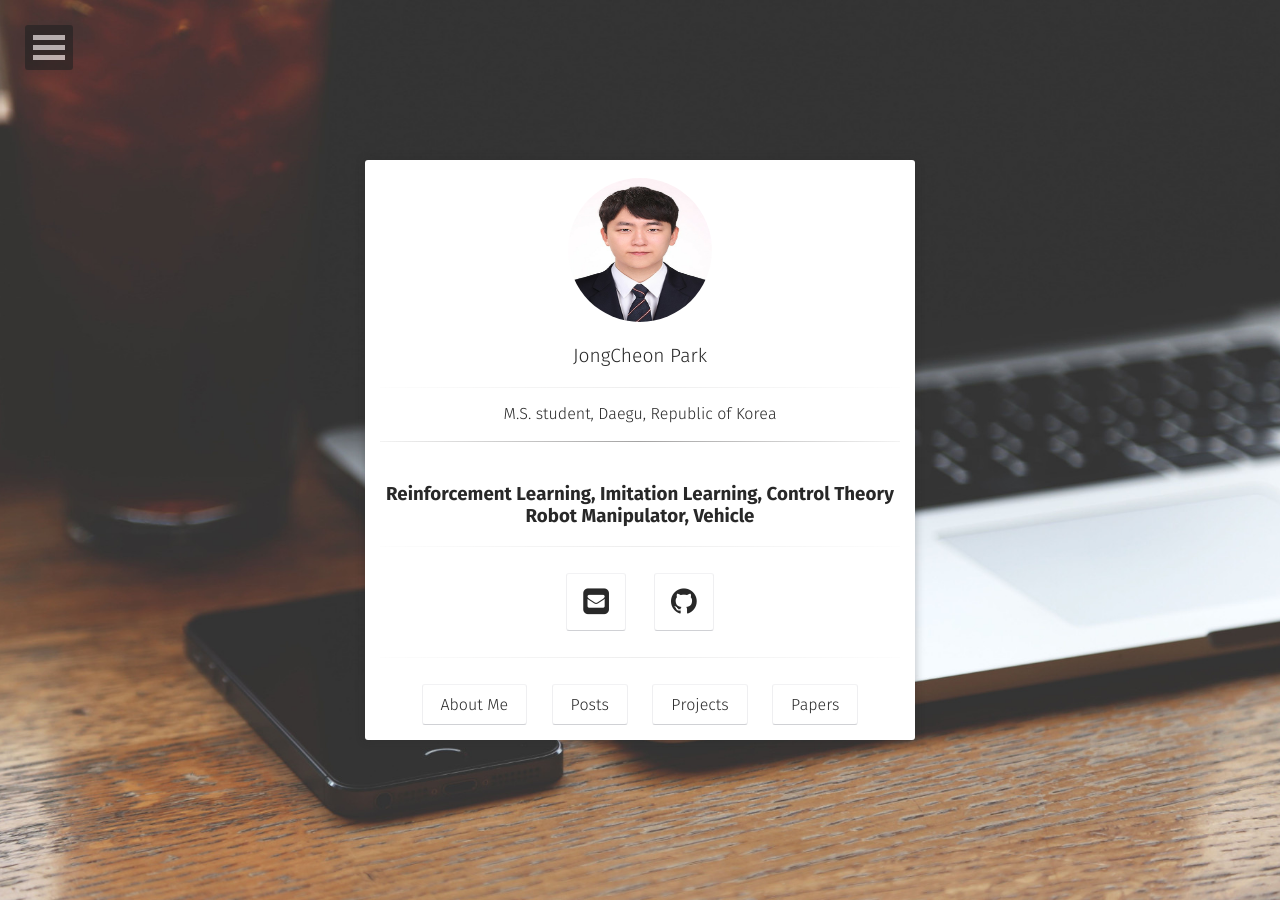
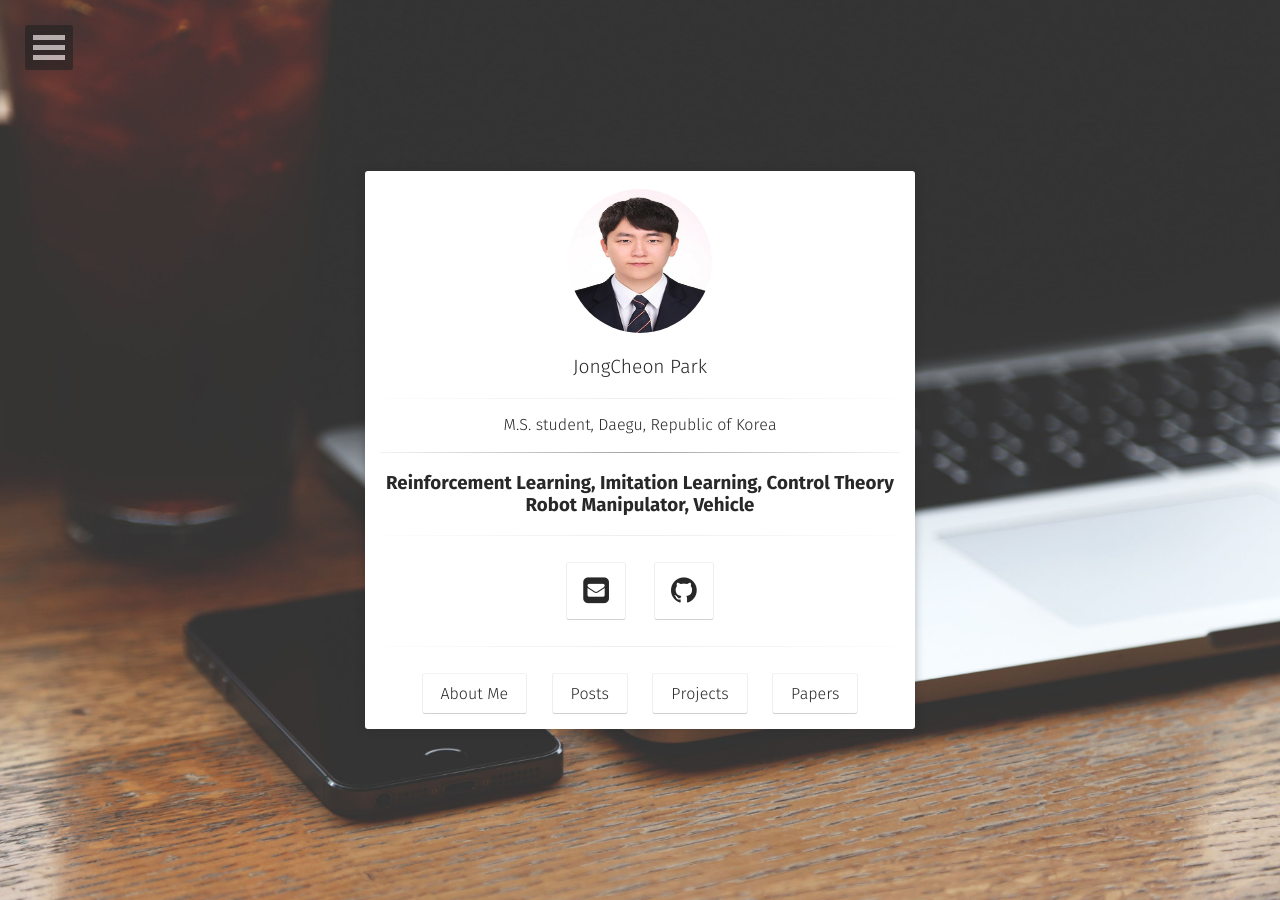
Before and after one commit to JongCheon-Park/JongCheon-Park.github.io, a Jekyll site: the page built from index.html, in a window 1280 px wide. Built offline with Jekyll 4.4.1, drawn with Linux system fonts in a browser that asks for light colours; some web fonts are replaced.

Commit message:
Update _config.yml

```diff
--- a/_config.yml
+++ b/_config.yml
@@ -1,6 +1,6 @@
 # Site
 title:              JongCheon Park
-bio:                'M.S. student, Daegu, Republic of Korea <hr width="100%"> <br> Reinforcement Learning, Imitation Learning, Control Theory <br> Robot Manipulator, Vehicle'
+bio:                'M.S. student, Daegu, Republic of Korea <hr width="100%"> Reinforcement Learning, Imitation Learning, Control Theory <br> Robot Manipulator, Vehicle'
 description:        "JongCheon Park biography and blog."
 reading_time:       true
 words_per_minute:   150
```
